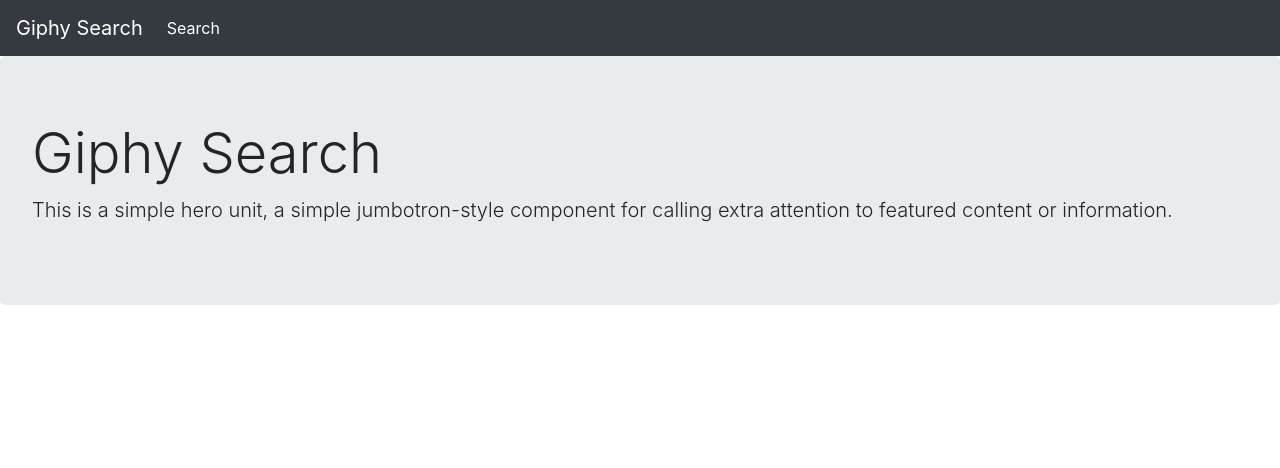
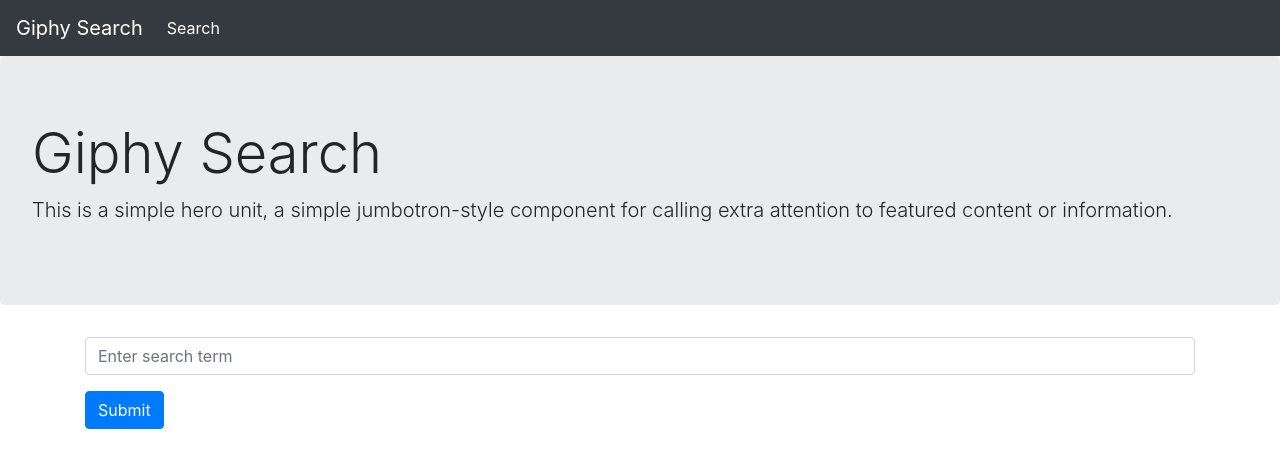
Before and after one commit to essjay05/WDI-SM-62_w11-d03_giphy-react-lab, a React (Create React App) app: page / in a window 1280 px wide. Shown: the top 468 px of the page. Built offline with nearby package versions, Linux system fonts and the light colour scheme.

Commit message:
Added search form

```diff
--- a/src/App.js
+++ b/src/App.js
@@ -2,6 +2,7 @@
 import axios from 'axios';
 import Navbar from './components/Navbar';
 import HelloWorld from './components/HelloWorld';
+import Search from './components/Search';
 
 export default class App extends Component {
 
@@ -12,6 +13,7 @@
         <Navbar />
         <HelloWorld />
         <main className="container">
+        <Search />
 
 
         </main>
--- a/src/components/Search/index.js
+++ b/src/components/Search/index.js
@@ -1,13 +1,12 @@
 import React from 'react';
 
-export default ({ search }) => {
-    if (!search) return <h1> Awaiting your search entry...</h1>
+export default () => {
     return (
         <form>
             <div class="form-group">
-                <label for="search">Search</label>
-                <input type="email" class="form-control" id="search" aria-describedby="search" placeholder="Search" name="search">
+                <input type="text" class="form-control" id="searchGiphy" aria-describedby="emailHelp" placeholder="Enter search term"/>
             </div>
+            <button type="submit" class="btn btn-primary">Submit</button>
         </form>
     )
 }
```
